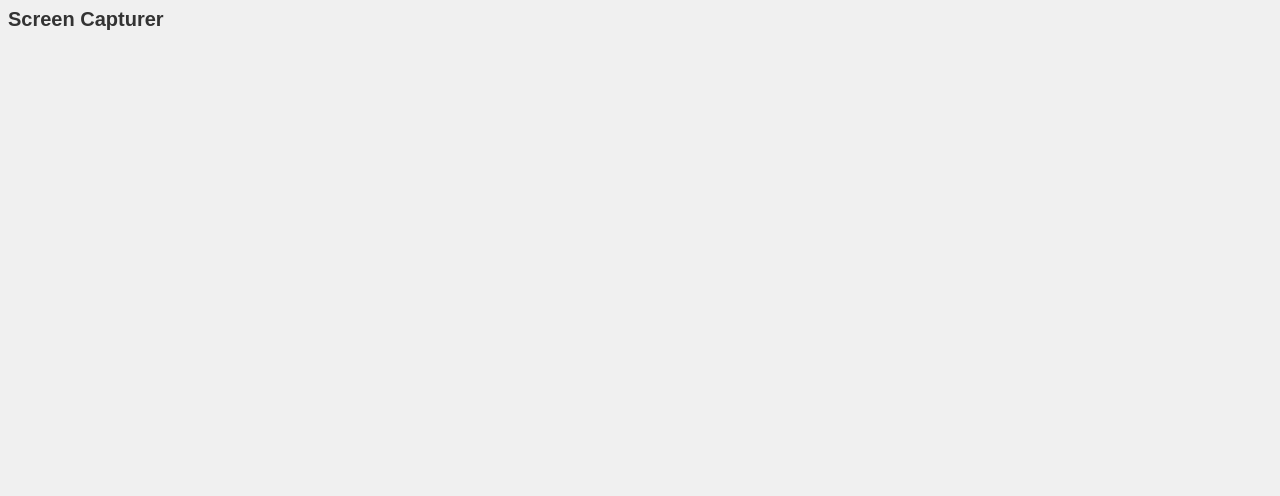
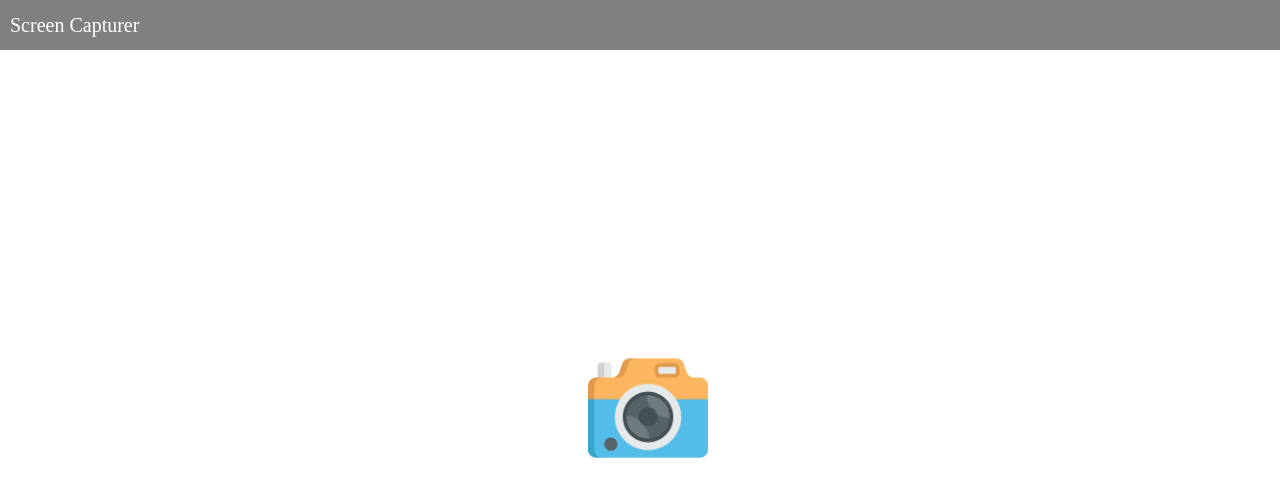
Before and after one commit to abeertech01/screen-capturer-desktop, an Electron app: page index.html in a window 1280 px wide. Drawn offline with Linux system fonts and the light colour scheme.

Commit message:
the frontend ui is done

```diff
--- a/index.html
+++ b/index.html
@@ -4,6 +4,11 @@
     <title>Screen Capturer</title>
   </head>
   <body>
-    <span>Screen Capturer</span>
+    <div class="navbar">
+      <span>Screen Capturer</span>
+    </div>
+    <div class="container">
+      <img src="assets/camera.png" class="camera-img" alt="Camera icon" />
+    </div>
   </body>
 </html>
--- a/main.js
+++ b/main.js
@@ -2,6 +2,9 @@ const { app, BrowserWindow } = require("electron")
 
 // Is the app ready and initialized ? Show the app window
 app.whenReady().then(() => {
-  const window = new BrowserWindow()
+  const window = new BrowserWindow({
+    frame: false,
+    transparent: true,
+  })
   window.loadFile("index.html")
 })
--- a/style.css
+++ b/style.css
@@ -1,7 +1,37 @@
 body {
-  font-family: Arial, sans-serif;
-  background-color: #f0f0f0;
-  color: #333;
+  width: 100vw;
+  height: 100vh;
+}
+
+.navbar {
+  height: 50px;
+  background-color: grey;
+  color: white;
+  width: 100%;
+  position: absolute;
+  top: 0;
+  left: 0;
+  display: flex;
+  align-items: center;
+  padding-left: 10px;
   font-size: 20px;
-  font-weight: bold;
+  -webkit-app-region: drag;
 }
+
+.camera-img {
+  width: 120px;
+  height: 120px;
+  cursor: pointer;
+  transition: transform 0.2s;
+}
+
+.camera-img:hover {
+  transform: scale(1.1);
+}
+
+.container {
+  display: flex;
+  justify-content: center;
+  align-items: center;
+  height: 100%;
+}
```
Also changed, not shown: notes/MAIN_ELECTRON_TUT.md (added, +28 -0 lines), assets/camera.png (added), notes/assets/frameless-ss.png (added), notes/assets/transparent-ss.png (added).
